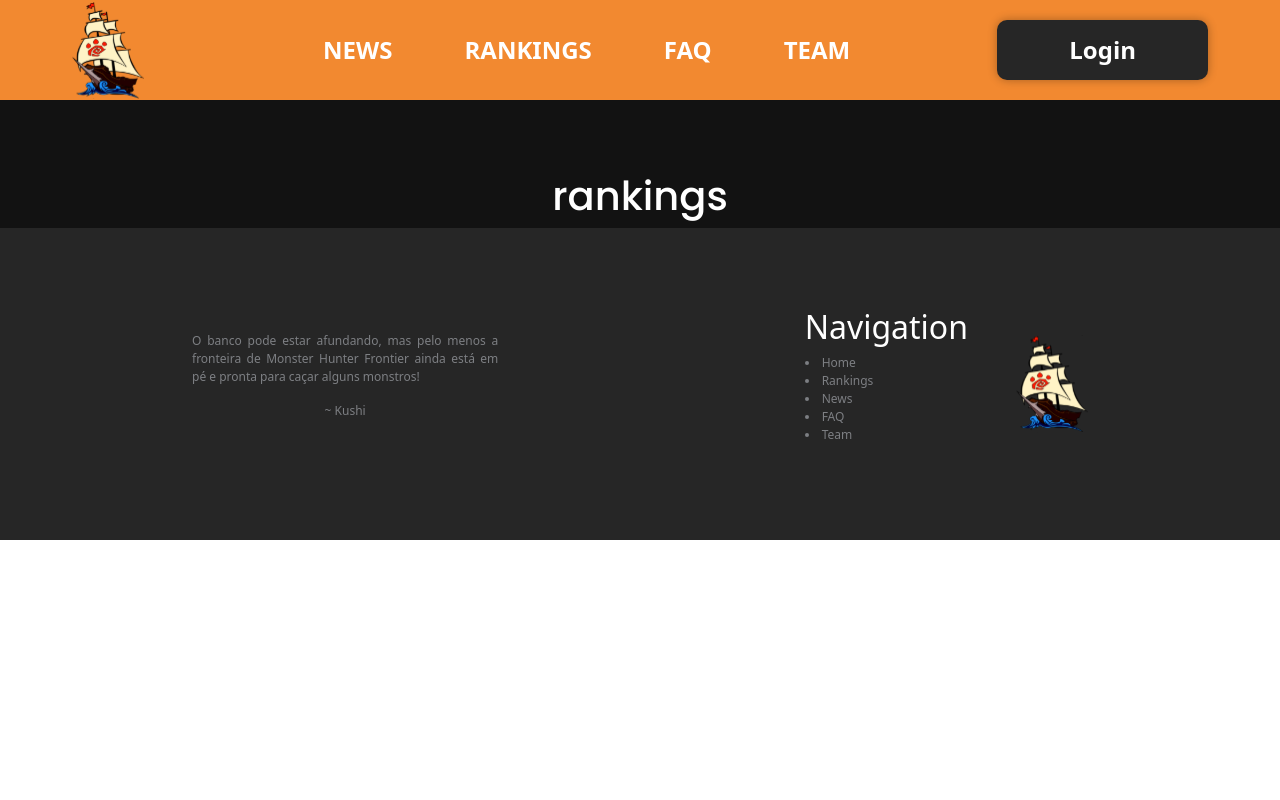
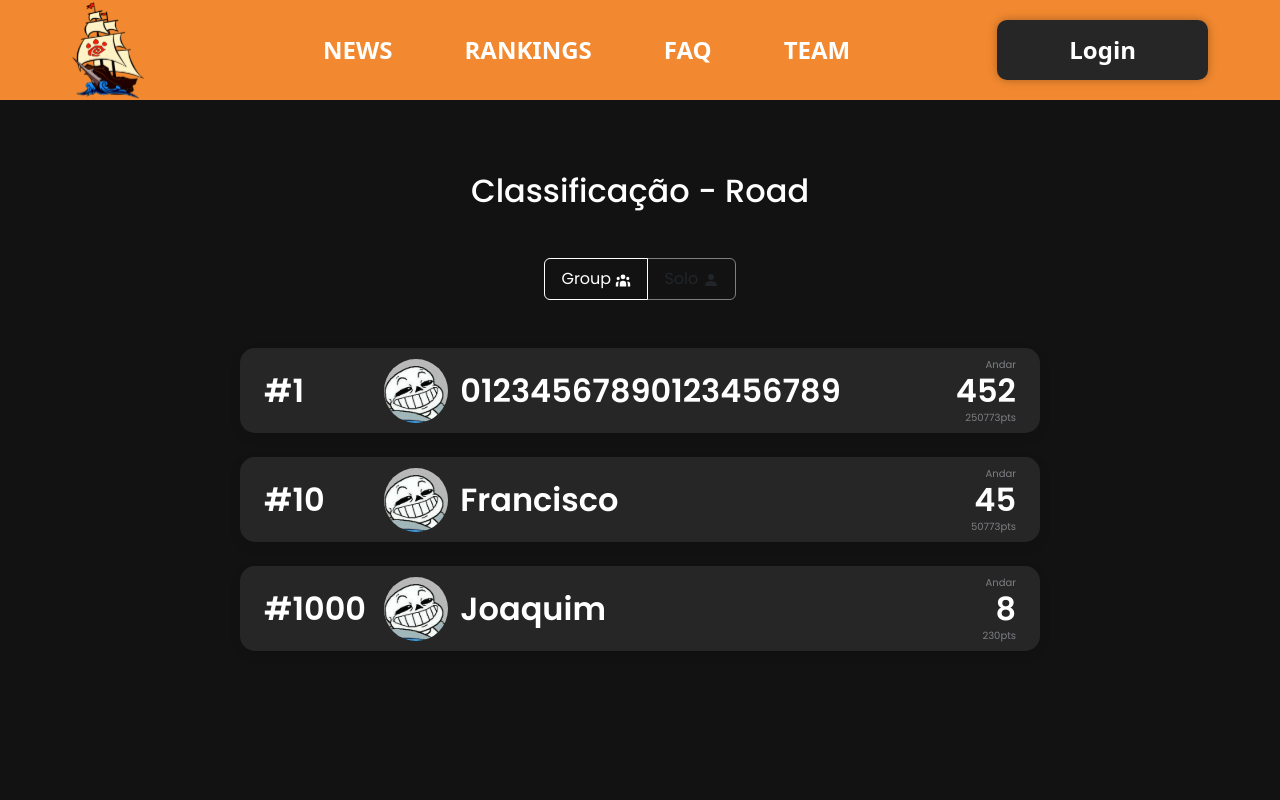
Before and after one commit to Invasor-de-Fronteiras/kelbi-web, a React (Vite) app: page /rankings in a window 1280 px wide. Shown: the top 800 px of the page. Built offline with nearby package versions, Linux system fonts and the light colour scheme.

Commit message:
feat: add rankings  page

```diff
--- a/src/components/DefaultLayout/index.tsx
+++ b/src/components/DefaultLayout/index.tsx
@@ -7,6 +7,7 @@ import {Outlet} from 'react-router-dom';
 const Main = styled.body`
     background-color: var(--black-bg);
     height: 100%;
+    min-height: 100vh;
     color: #fff;
     font-size: 24px;
     display: flex;
@@ -27,29 +28,13 @@ const Container = styled.div`
     gap: 3em;
     margin-top: 3em;
 
-    .introText {
-        width: 60%;
-        text-align: justify;
+    h1, h2, h3, h4, h5, h6, p, img {
+        margin: 0;
+        padding: 0;
     }
 
     @media (max-width: 1280px) {
         width: 90vw;
-
-        .introText {
-            width: 80%;
-        }
-    }
-
-    @media (max-width: 760px) {
-        .introText {
-            font-size: 18px;
-        }
-    }
-
-    @media (max-width: 500px) {
-        .introText {
-            font-size: 16px
-        }
     }
 `;
 
--- /dev/null
+++ b/src/components/RankingCard/index.tsx
@@ -0,0 +1,119 @@
+import React from 'react';
+import styled from 'styled-components';
+
+const Container = styled.div`
+	display: flex;
+	background-color: var(--gray-bg);
+	padding: 1em;
+	border-radius: 15px;
+	align-items: center;
+	justify-content: space-between;
+	width: 100%;
+	max-width: 800px;
+	height: 85px;
+	box-shadow: rgba(0, 0, 0, 0.1) 0px 4px 12px;
+
+	h2 {
+		font-size: 32px;
+		font-weight: 600;
+	}
+
+	p {
+		font-size: 10px;
+		color: var(--gray);
+	}
+
+	img {
+		border-radius: 100%;
+		height: 64px;
+	}
+
+	.truncated-text {
+		white-space: nowrap;
+		overflow: hidden;
+		text-overflow: ellipsis;
+	}
+
+	.user-container {
+		display: flex;
+		align-items: center;
+		width: 80%;
+	}
+
+	.user-container-rank {
+		width: 20%;
+		min-width: 5em;
+	}
+
+	.user-container-name {
+		display: flex;
+		align-items: center;
+		gap: 0.5em;
+		width: 80%;
+	}
+
+	.floor-container {
+		display: flex;
+		flex-direction: column;
+		width: 20%;
+		max-width: 3em;
+		align-items: end;
+	}
+
+	@media (max-width: 550px) {
+		.user-container {
+			flex-direction: column;
+			align-items: baseline;
+			gap: 0.2em;
+
+			h2 {
+				font-size: 20px;
+			}
+
+			p {
+				font-size: 10px;
+				color: var(--gray);
+			}
+
+			img {
+				height: 32px;
+			}
+		}
+
+		.user-container-rank {
+			h2 {
+				font-size: 15px;
+				color: var(--gray);
+			}
+		}
+	}
+`;
+
+type Props = {
+	rank: number;
+	name: string;
+	img: string;
+	floors: number;
+	points: number;
+};
+
+export default function RankingCard(props: Props) {
+	return (
+		<Container>
+			<div className='user-container'>
+				<div className='user-container-rank'>
+					<h2>{`#${props.rank}`}</h2>
+				</div>
+				<div className='user-container-name'>
+					<img src={props.img} alt={props.name}/>
+					<h2 className={'truncated-text'}>{props.name}</h2>
+				</div>
+			</div>
+			<div className='floor-container'>
+				<p>Andar</p>
+				<h2>{props.floors}</h2>
+				<p>{props.points}pts</p>
+			</div>
+		</Container>
+	);
+}
--- a/src/components/TeamCard/index.tsx
+++ b/src/components/TeamCard/index.tsx
@@ -50,6 +50,7 @@ const Card = styled.div`
 		display: flex;
 		justify-content: center;
 		gap: 0.5em;
+		margin-top: 0.3em;
 
 		span {
 			color: var(--orange);
--- a/src/pages/Home.tsx
+++ b/src/pages/Home.tsx
@@ -4,10 +4,42 @@ import ServerStatus from '../components/ServerStatus';
 import GameFeatures from '../components/GameFeatures';
 import EventCards from '../components/EventCards';
 import {Link} from 'react-router-dom';
+import {styled} from 'styled-components';
+
+const Container = styled.div`
+	display: flex;
+	flex-direction: column;
+	align-items: center;
+	gap: 1.5em;
+	width: 100%;
+
+    .introText {
+		width: 60%;
+        text-align: justify;
+    }
+
+    @media (max-width: 1280px) {
+        .introText {
+            width: 80%;
+        }
+    }
+
+    @media (max-width: 760px) {
+        .introText {
+            font-size: 18px;
+        }
+    }
+
+    @media (max-width: 500px) {
+        .introText {
+            font-size: 16px
+        }
+    }
+`;
 
 export default function Home() {
 	return (
-		<>
+		<Container>
 			<img src='/arca-colorful-logo.svg' alt='arca logo' width='72px' />
 			<p className='introText'>
                     Esteja entre os poucos jogadores que tiveram a chance de jogar<span> Monster Hunter Frontier</span> e agora junte-se a nós em nosso servidor. Aqui você encontrará uma comunidade unida e disposta a enfrentar qualquer desafio que o jogo possa oferecer
@@ -19,6 +51,6 @@ export default function Home() {
 			<ServerStatus />
 			<GameFeatures />
 			<EventCards />
-		</>
+		</Container>
 	);
 }
--- /dev/null
+++ b/src/pages/Rankings.tsx
@@ -0,0 +1,89 @@
+import React from 'react';
+import styled from 'styled-components';
+import RankingCard from '../components/RankingCard';
+import {BsFillPersonFill} from 'react-icons/bs';
+import {HiUserGroup} from 'react-icons/hi';
+
+const Container = styled.div`
+	display: flex;
+	flex-direction: column;
+	justify-content: center;
+	align-items: center;
+	width: 100%;
+	gap: 2em;
+
+	.rank-toogle {
+		padding: 0.5em 1em;
+		border: 1px solid var(--gray);
+	}
+
+	.rank-toogle:hover {
+		border: 1px solid #fff;
+	}
+
+	.rank-toogle:checked {
+		background-color: var(--gray-bg);
+	}
+`;
+
+const CardContainer = styled.section`
+	width: 100%;
+	max-width: 800px;
+	display: flex;
+	flex-direction: column;
+	gap: 1em;
+	align-items: center;
+`;
+
+export default function Rankings() {
+	const roadExample = [
+		{
+			rank: 1,
+			name: '01234567890123456789',
+			img: './team/kushi.svg',
+			floors: 452,
+			points: 250773,
+		},
+		{
+			rank: 10,
+			name: 'Francisco',
+			img: './team/kushi.svg',
+			floors: 45,
+			points: 50773,
+		},
+		{
+			rank: 1000,
+			name: 'Joaquim',
+			img: './team/kushi.svg',
+			floors: 8,
+			points: 230,
+		},
+	];
+
+	return (
+		<Container>
+			<h2>Classificação - Road</h2>
+			<form className='options'>
+				<div className='btn-group' role='group' aria-label='Basic radio toggle button group'>
+					<input type='radio' className='btn-check' name='btnradio' id='btnradio1' autoComplete='off' checked />
+					<label className='rank-toogle btn' htmlFor='btnradio1'>Group <HiUserGroup /></label>
+
+					<input type='radio' className='btn-check' name='btnradio' id='btnradio2' autoComplete='off' />
+					<label className='rank-toogle btn ' htmlFor='btnradio2'>Solo <BsFillPersonFill /></label>
+				</div>
+			</form>
+			<CardContainer>
+				{roadExample.map(item => (
+					<RankingCard
+						key={`${item.name}-card`}
+						name={item.name}
+						img={item.img}
+						floors={item.floors}
+						points={item.points}
+						rank={item.rank}
+					/>
+				))}
+			</CardContainer>
+		</Container>
+	);
+}
--- a/src/pages/Team.tsx
+++ b/src/pages/Team.tsx
@@ -9,6 +9,7 @@ const Container = styled.div`
 
 	h2 {
 		font-size: 1.5em;
+		margin-bottom: 0.3em;
 	}
 
 	p {
@@ -113,7 +114,7 @@ export default function Team() {
 		<Container>
 			<div>
 				<h2>Quem somos</h2>
-				<p>Somos um grupo brasileiro de Monster Hunter Frontier apaixonado pelo jogo e dedicado a oferecer uma experiência única aos jogadores. Nosso servidor é hospedado na AWS em São Paulo, garantindo uma conexão estável e de qualidade. Com um IP dedicado ***, nosso servidor está online 24 horas por dia, 7 dias por semana, para que você possa desfrutar do jogo sempre que quiser. Além disso, temos uma série de eventos semanais para manter a comunidade engajada e entretida!</p>
+				<p>Somos um grupo brasileiro de Monster Hunter Frontier apaixonado pelo jogo e dedicado a oferecer uma experiência única aos jogadores. Nosso servidor é hospedado na AWS em São Paulo, garantindo uma conexão estável e de qualidade. Com um IP dedicado 54.207.29.25, nosso servidor está online 24 horas por dia, 7 dias por semana, para que você possa desfrutar do jogo sempre que quiser. Além disso, temos uma série de eventos semanais para manter a comunidade engajada e entretida!</p>
 			</div>
 			<div>
 				<h2>O nosso servidor</h2>
--- a/src/routes/routes.tsx
+++ b/src/routes/routes.tsx
@@ -3,6 +3,7 @@ import {BrowserRouter, Routes, Route, Navigate} from 'react-router-dom';
 import DefaultLayout from '../components/DefaultLayout';
 import Home from '../pages/Home';
 import Team from '../pages/Team';
+import Rankings from '../pages/Rankings';
 
 export default function AppRouter() {
 	return (
@@ -12,7 +13,7 @@ export default function AppRouter() {
 					<Route path='/' element={<Navigate to={'/home'} />} />
 					<Route path='home' element={<Home />} />
 					<Route path='news' element={<h1>news</h1>} />
-					<Route path='rankings' element={<h1>rankings</h1>} />
+					<Route path='rankings' element={<Rankings />} />
 					<Route path='faq' element={<h1>faq</h1>} />
 					<Route path='team' element={<Team />} />
 				</Route>
```
